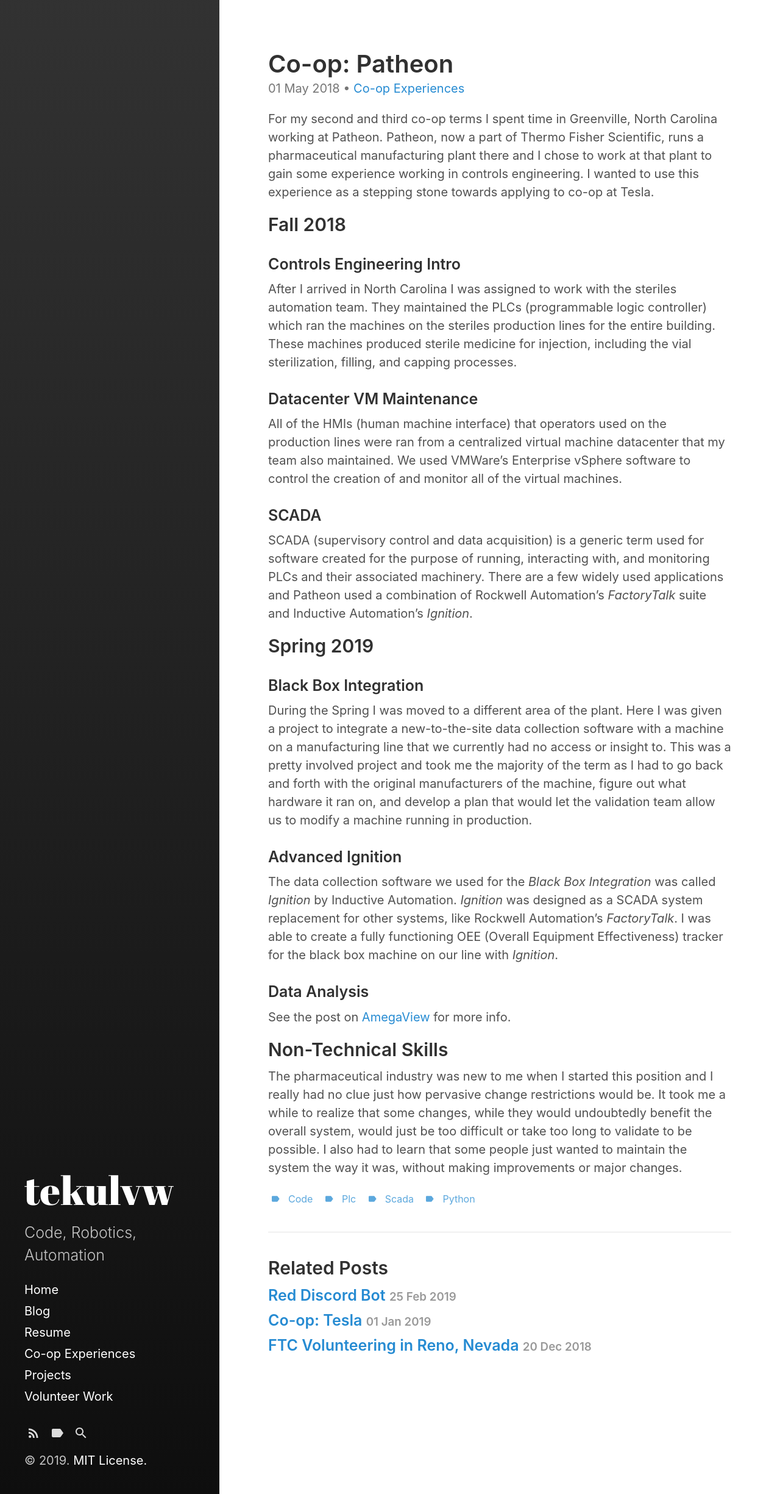
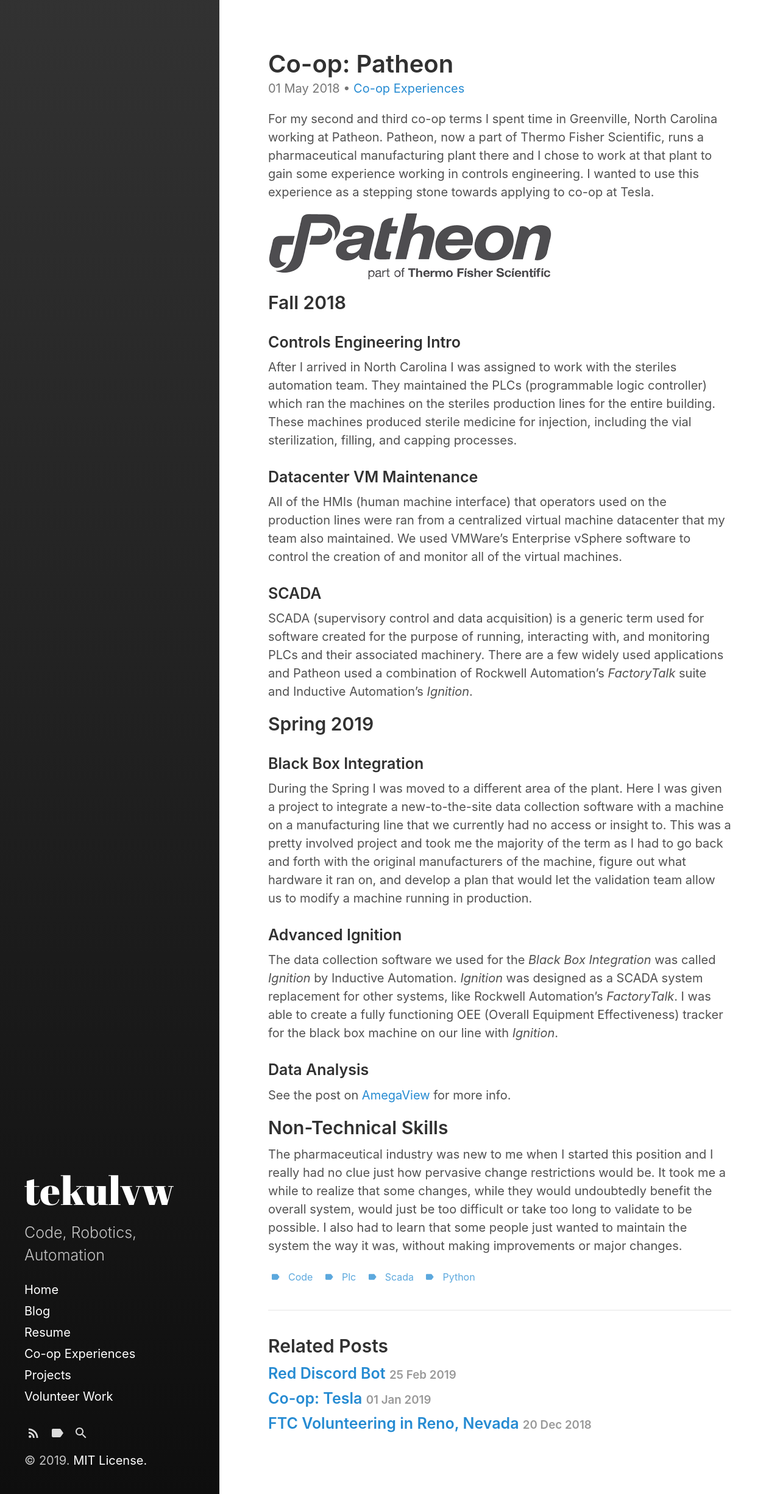
Before and after one commit to tekulvw/tekulvw.github.io, a Jekyll site: the page built from _posts/2018-05-01-patheon.md, in a window 1280 px wide. Shown: the whole page at 61% size. Built offline with Jekyll 4.4.1, drawn with Linux system fonts in a browser that asks for light colours.

Commit message:
add patheon imge

```diff
--- a/_posts/2018-05-01-patheon.md
+++ b/_posts/2018-05-01-patheon.md
@@ -14,6 +14,8 @@
 I wanted to use this experience as a stepping stone towards applying to co-op at Tesla.
 
 <!--more-->
+
+[![Patheon Image]({{ site.url }}{{ site.baseurl }}/assets/img/patheon.png)]({{ site.url }}{{ site.baseurl }}/assets/img/patheon.png)
 
 ## Fall 2018
 
```
Also changed, not shown: assets/img/patheon.png (added).
